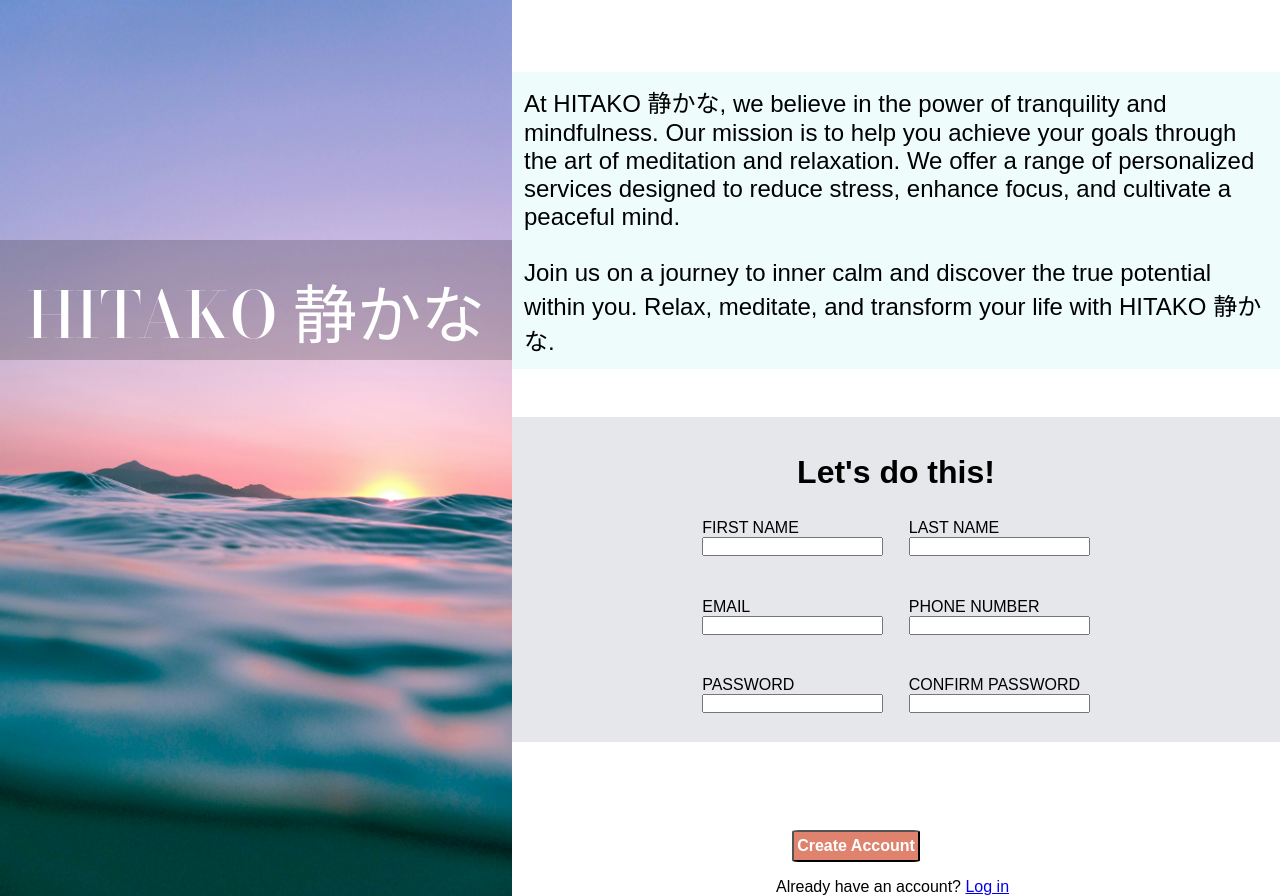
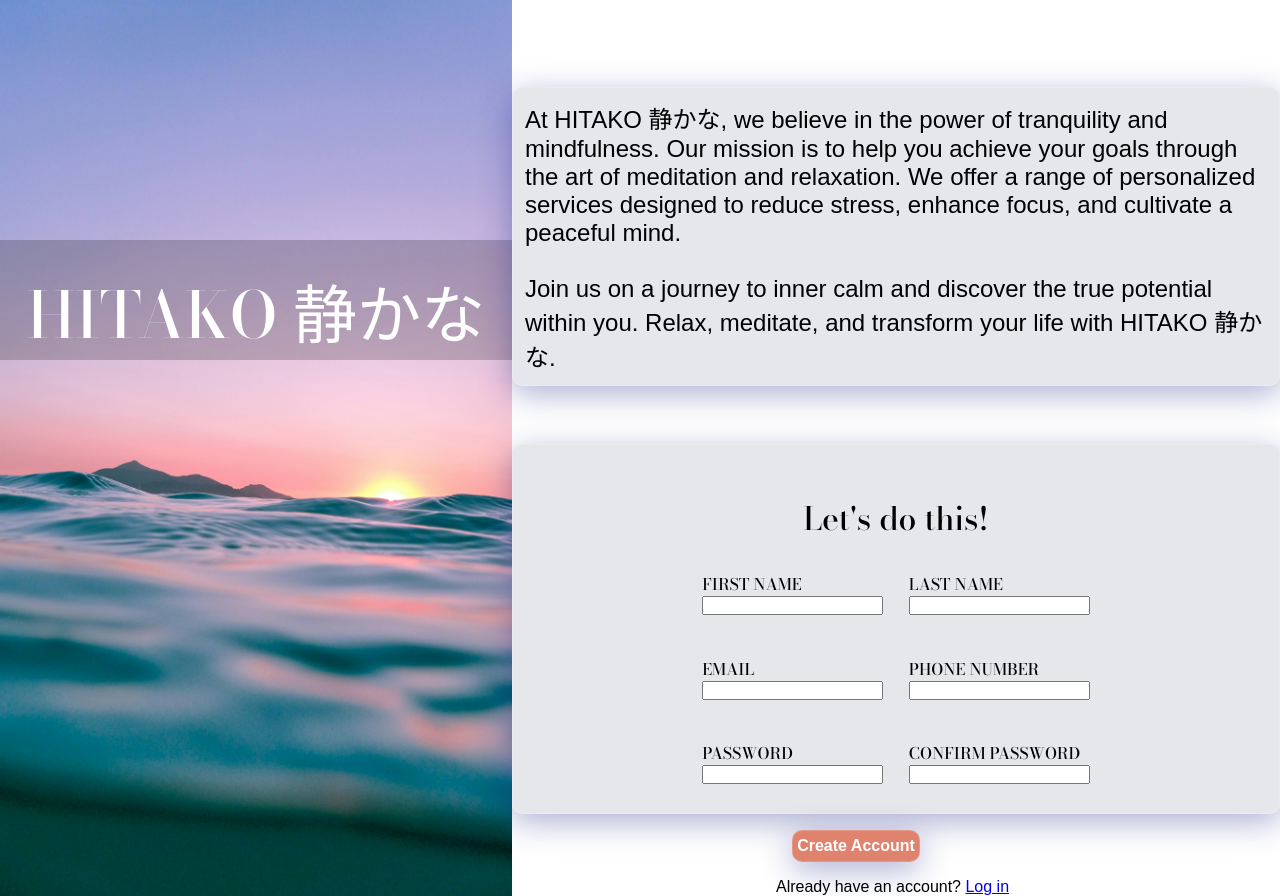
Before and after one commit to jxcksonli/signupform, a plain HTML site: page index.html in a window 1280 px wide. Drawn offline with nearby package versions, Linux system fonts and the light colour scheme.

Commit message:
Edit background of about me and form

```diff
--- a/index.html
+++ b/index.html
@@ -28,43 +28,41 @@
             </div>
             <div class="aboveform"></div>
             <div class="forms">
-                <h1> <br> Let's do this! </h1>
+                <h1 class="bodoni-moda-logo"> <br> Let's do this! </h1>
                 <form action="example.com/path" method="post">
                     <div class="doubleinputs">
                         <div class="individualinput">
-                        <label for="first_name">FIRST NAME</label>
+                        <label for="first_name" class="bodoni-moda-logo">FIRST NAME</label>
                         <input type="text" id="first_name" name="first_name">
                         </div>
                         <div class="individualinput">
-                        <label for="last_name">LAST NAME</label>
+                        <label for="last_name" class="bodoni-moda-logo">LAST NAME</label>
                         <input type="text" id="last_name" name="last_name">
                         </div>
                     </div>
 
                     <div class="doubleinputs">
                         <div class="individualinput">
-                        <label for="email">EMAIL</label>
+                        <label for="email" class="bodoni-moda-logo">EMAIL</label>
                         <input type="text" id="email"  name="email">
                         </div>
                         <div class="individualinput">
-                        <label for="phone_number">PHONE NUMBER</label>
+                        <label for="phone_number" class="bodoni-moda-logo">PHONE NUMBER</label>
                         <input type="text" id="phone_number" name="phone_number">
                         </div>
                     </div>
 
                     <div class="doubleinputs">
                         <div class="individualinput">
-                        <label for="password">PASSWORD</label>
+                        <label for="password" class="bodoni-moda-logo">PASSWORD</label>
                         <input type="text" id="password" name="password">
                         </div>
                         <div class="individualinput">
-                        <label for="cpassword">CONFIRM PASSWORD</label>
+                        <label for="cpassword" class="bodoni-moda-logo">CONFIRM PASSWORD</label>
                         <input type="text" id="cpassword" name="cpassword">
                         </div>
                     </div>
                 </form>
-            </div>
-            <div class="whitespace">
             </div>
             <div class="otherfunctions">
                 <button class="create-acc"> Create Account </button>
--- a/style.css
+++ b/style.css
@@ -59,6 +59,11 @@
     display: flex;
     flex-direction: column;
     align-items: center;
+    box-shadow: 0 8px 32px 0 rgba( 31, 38, 135, 0.37 );
+    backdrop-filter: blur( 1px );
+    -webkit-backdrop-filter: blur( 1px );
+    border-radius: 10px;
+    border: 1px solid rgba( 255, 255, 255, 0.18 );
 }
 
 .whitespace {
@@ -67,7 +72,12 @@
 
 .aboutus{
     padding: 12px;
-    background-color: rgb(199, 245, 245, 0.3);
+    background-color: #E5E7EB;
+    box-shadow: 0 8px 32px 0 rgba( 31, 38, 135, 0.37 );
+    backdrop-filter: blur( 1px );
+    -webkit-backdrop-filter: blur( 1px );
+    border-radius: 10px;
+    border: 1px solid rgba( 255, 255, 255, 0.18 );
 }
 .about-us-text{
     font-size: 24px;
@@ -103,6 +113,11 @@
     transition: 0.2s;
     font-weight: bold;
     margin: 2vh;
+    box-shadow: 0 8px 32px 0 rgba( 31, 38, 135, 0.37 );
+    backdrop-filter: blur( 1px );
+    -webkit-backdrop-filter: blur( 1px );
+    border-radius: 10px;
+    border: 1px solid rgba( 255, 255, 255, 0.18 );
 }
 
 .create-acc:hover{
```
